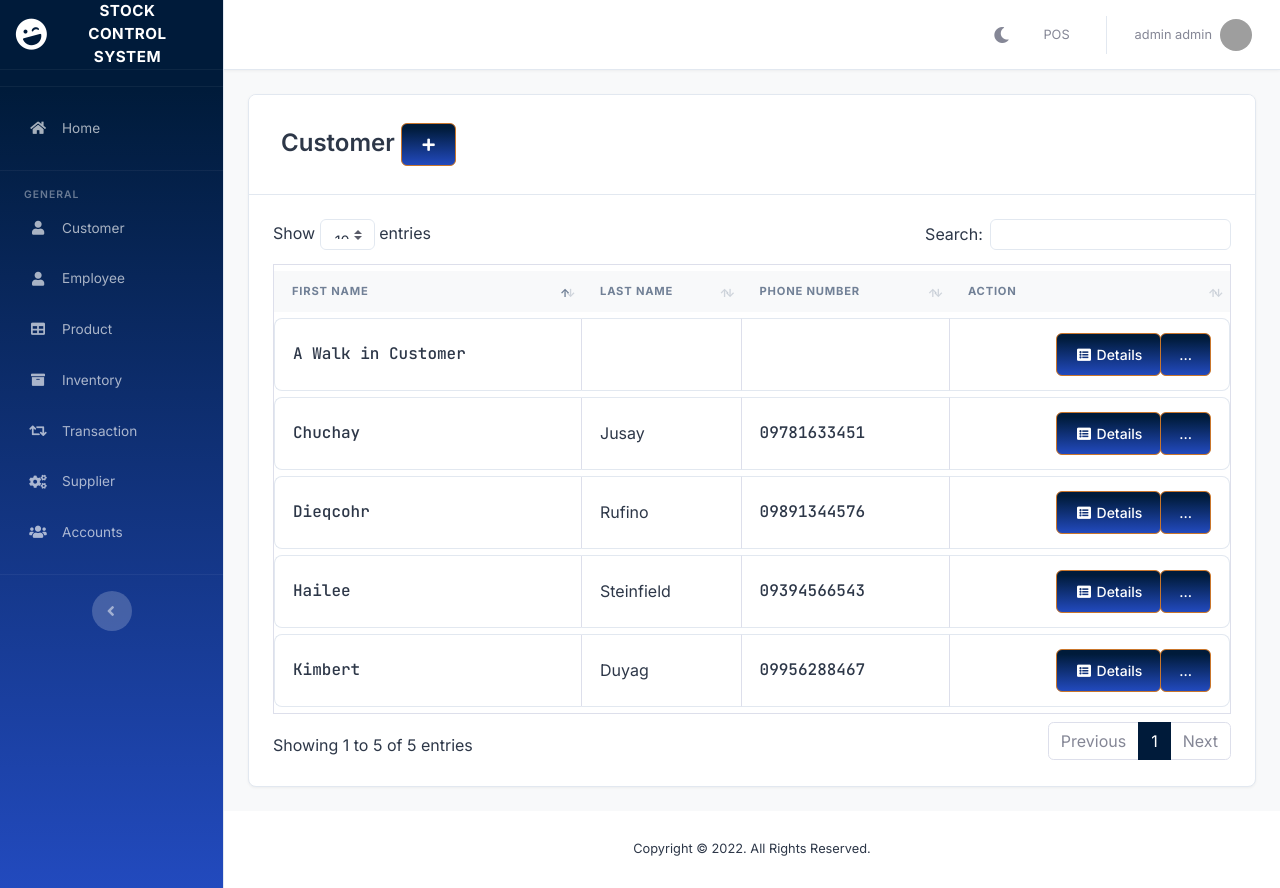
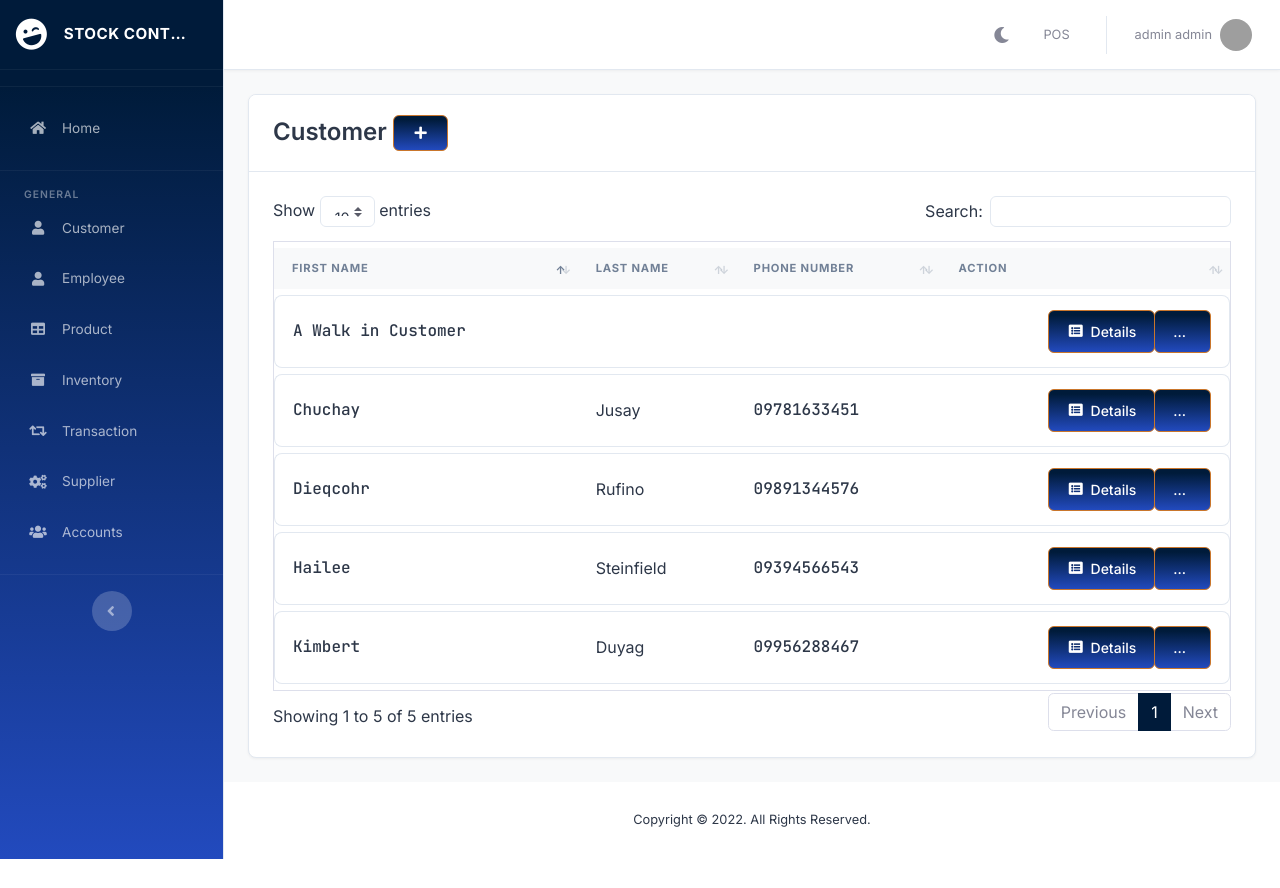
Before and after one commit to josephmelwin0-tech/stock-management-system, a PHP site: page /pages/customer.php in a window 1280 px wide. After the commit the page ends 859 px from the top, so only its background shows below. Run offline with PHP 8.4, Linux system fonts and the light colour scheme; a user stored in the database is signed in; data comes from the database, SQL or seed files in the repository; grey boxes are pictures that could not be loaded.

Commit message:
Fix dark mode text colors, table text overflow, modal styling and layout polish

```diff
--- a/css/custom-theme.css
+++ b/css/custom-theme.css
@@ -85,6 +84,52 @@ body {
 .sku-text, .price-text, .number-text, .mono-text, td:nth-child(1), td:nth-child(3) {
     font-family: var(--font-mono) !important;
     font-weight: 500;
+}
+
+/* --- TEXT OVERFLOW PREVENTIONS --- */
+.sidebar-brand-text {
+    white-space: nowrap;
+    overflow: hidden;
+    text-overflow: ellipsis;
+}
+.card-header {
+    display: flex !important;
+    align-items: center !important;
+    justify-content: space-between !important;
+    flex-wrap: wrap !important;
+    gap: 12px;
+}
+.card-header h1, .card-header h2, .card-header h3, .card-header h4, .card-header h5, .card-header h6 {
+    margin: 0 !important;
+}
+.btn {
+    white-space: nowrap !important;
+    display: inline-flex;
+    align-items: center;
+    justify-content: center;
+    gap: 6px;
+}
+
+/* --- DARK MODE VISIBILITY OVERRIDES --- */
+body.dark-mode .text-gray-900 { color: #f1f5f9 !important; }
+body.dark-mode .text-gray-800 { color: #e2e8f0 !important; }
+body.dark-mode .text-gray-700 { color: #cbd5e1 !important; }
+body.dark-mode .text-gray-600 { color: #94a3b8 !important; }
+body.dark-mode .text-gray-500 { color: #64748b !important; }
+body.dark-mode .text-gray-400 { color: #475569 !important; }
+body.dark-mode .text-gray-300 { color: #334155 !important; }
+body.dark-mode .text-gray-200 { color: #1e293b !important; }
+body.dark-mode .text-gray-100 { color: #0f172a !important; }
+
+body.dark-mode .text-primary { color: var(--color-primary) !important; }
+body.dark-mode .text-success { color: var(--color-success) !important; }
+body.dark-mode .text-danger { color: var(--color-danger) !important; }
+body.dark-mode .text-warning { color: var(--color-warning) !important; }
+
+body.dark-mode h1, body.dark-mode h2, body.dark-mode h3,
+body.dark-mode h4, body.dark-mode h5, body.dark-mode h6,
+body.dark-mode p, body.dark-mode span, body.dark-mode label {
+    color: var(--text-main) !important;
 }
 
 /* --- TOPBAR & NAVIGATION --- */
@@ -201,24 +256,18 @@ body {
 .card.border-left-warning { border-left: 3px solid var(--color-warning) !important; }
 .card.border-left-info { border-left: 3px solid #00D2FC !important; }
 
-/* KPI Card Typography */
-.card-body .text-primary { color: var(--color-primary) !important; }
-.card-body .text-success { color: var(--color-success) !important; }
-.card-body .text-danger { color: var(--color-danger) !important; }
-.card-body .text-warning { color: var(--color-warning) !important; }
-
 /* --- FLOWBITE STYLE TABLES --- */
 .table-responsive {
     overflow-x: auto;
 }
-.table {
+table#dataTable {
     width: 100%;
     margin-bottom: 0 !important;
     color: var(--text-main) !important;
     border-collapse: separate !important;
-    border-spacing: 0 6px !important; /* Elegant modern row spacing */
+    border-spacing: 0 6px !important; /* Spaced rows */
 }
-.table th {
+table#dataTable th {
     background-color: var(--bg-page) !important;
     color: var(--text-muted) !important;
     text-transform: uppercase;
@@ -228,35 +277,52 @@ body {
     border: none !important;
     padding: 12px 18px !important;
 }
-.table td {
+table#dataTable td {
     background-color: var(--bg-card) !important;
+    border: none !important;
     border-top: 1px solid var(--border-color) !important;
     border-bottom: 1px solid var(--border-color) !important;
     padding: 14px 18px !important;
     vertical-align: middle !important;
+    max-width: 220px;
+    overflow: hidden;
+    text-overflow: ellipsis;
+    white-space: nowrap;
 }
-.table td:first-child {
+table#dataTable td:first-child {
     border-left: 1px solid var(--border-color) !important;
     border-top-left-radius: 8px !important;
     border-bottom-left-radius: 8px !important;
 }
-.table td:last-child {
+table#dataTable td:last-child {
     border-right: 1px solid var(--border-color) !important;
     border-top-right-radius: 8px !important;
     border-bottom-right-radius: 8px !important;
 }
-.table tbody tr {
-    transition: transform 0.15s ease, box-shadow 0.15s ease;
+table#dataTable td.sku-text,
+table#dataTable td.price-text,
+table#dataTable td.number-text,
+table#dataTable td:last-child {
+    white-space: nowrap !important;
+    max-width: none !important;
 }
-.table tbody tr:hover td {
+table#dataTable tbody tr:hover td {
     background-color: var(--bg-page) !important;
+}
+
+body.dark-mode table, body.dark-mode th, body.dark-mode td {
+    color: var(--text-main) !important;
     border-color: var(--border-color) !important;
+}
+body.dark-mode table#dataTable th {
+    color: var(--text-muted) !important;
 }
 
 /* Stock Status Row Blends (Flowbite Table visual enhancements) */
 .stock-red td {
     background-color: var(--bg-danger-soft) !important;
-    border-color: rgba(214, 69, 69, 0.15) !important;
+    border-top-color: rgba(214, 69, 69, 0.25) !important;
+    border-bottom-color: rgba(214, 69, 69, 0.25) !important;
 }
 .stock-red td:first-child {
     border-left: 4px solid var(--color-danger) !important;
```
Also changed, not shown: other parts of css/custom-theme.css (+97 -3 lines).
